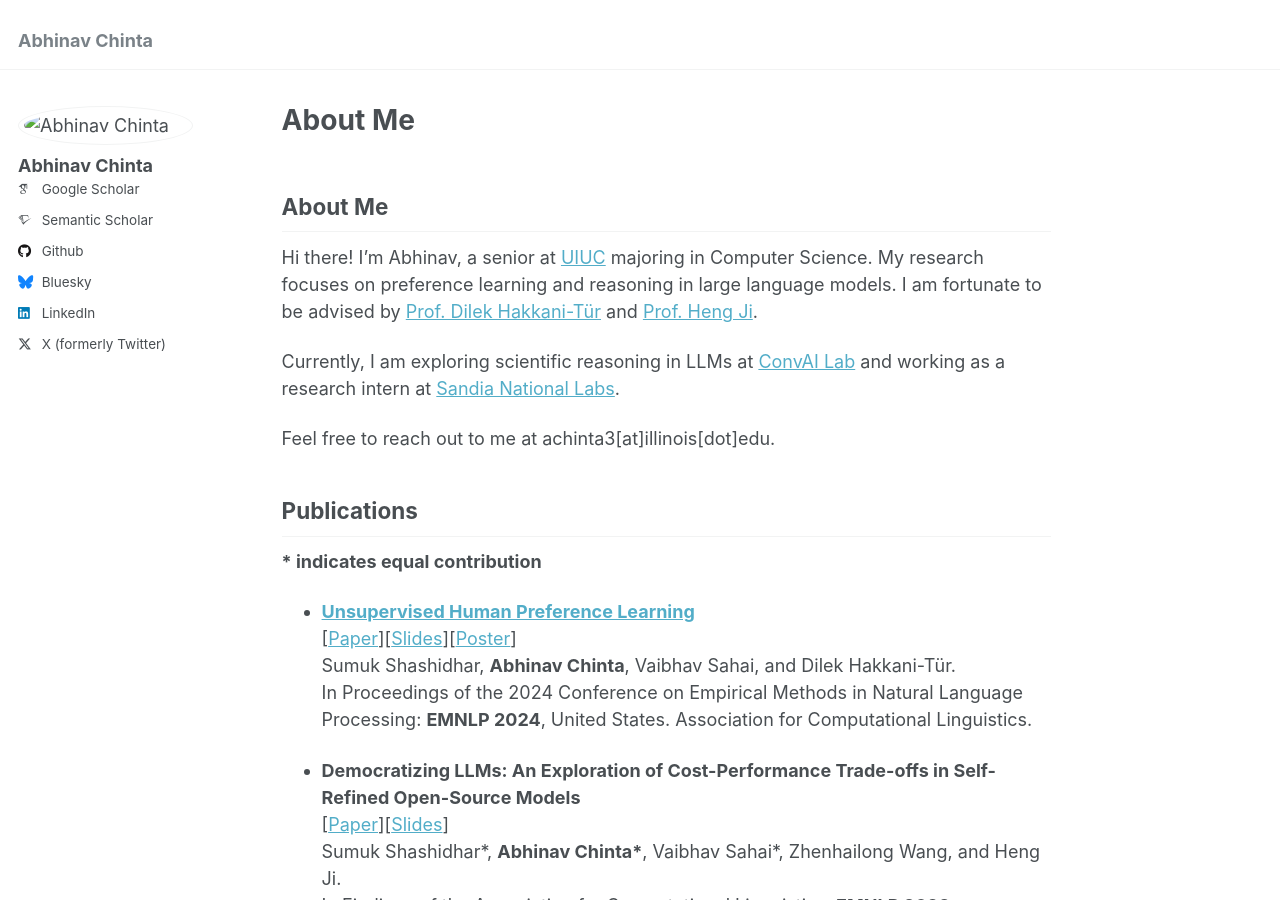
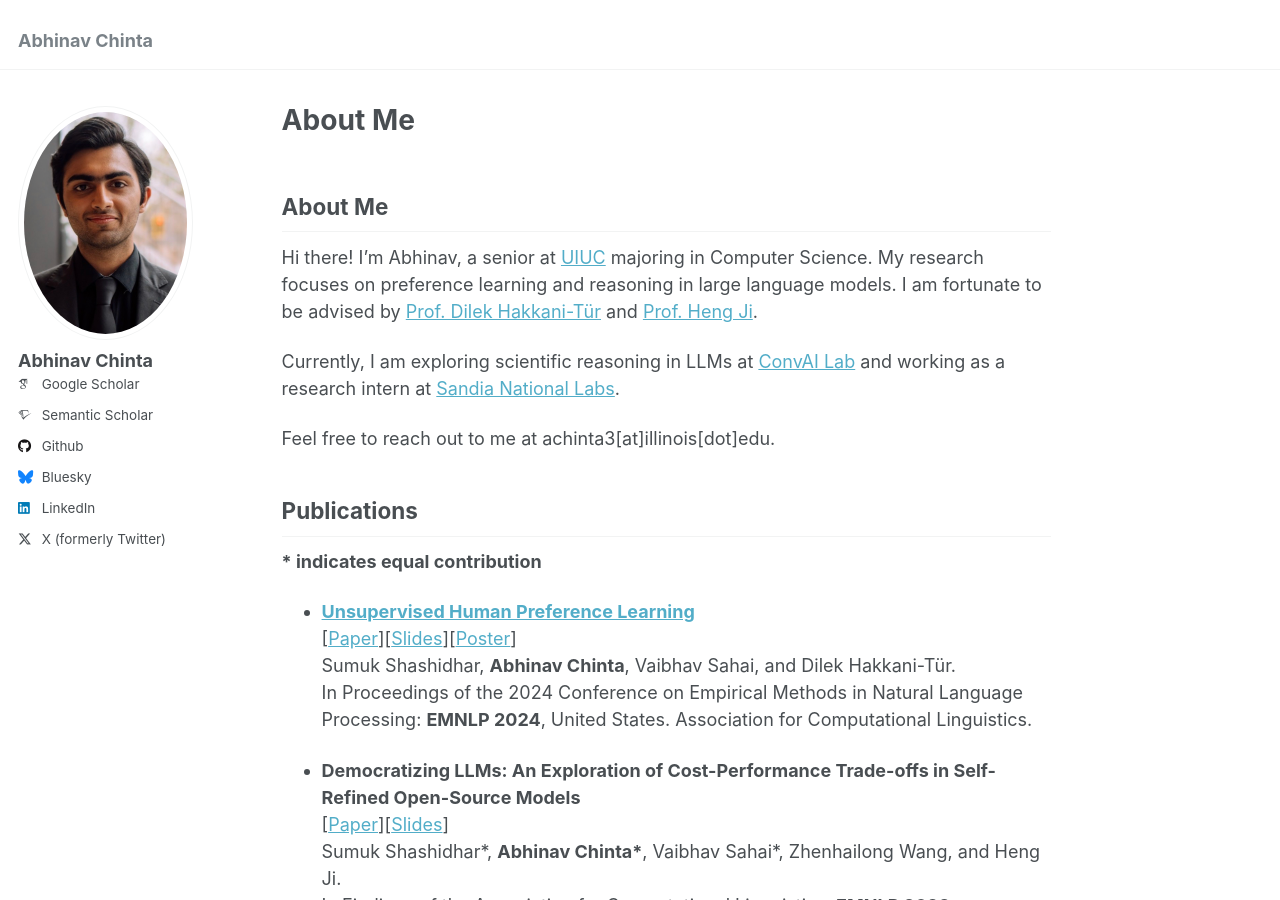
Before and after one commit to abhinav-chinta/abhinav-chinta.github.io, a Jekyll site: the page built from _pages/about.md, in a window 1280 px wide and 900 px high. Built offline with Jekyll 4.4.1, drawn with Linux system fonts in a browser that asks for light colours; some web fonts are replaced; our own code applies the rules of GitHub Pages for plain Markdown files.

Commit message:
path fix

```diff
--- a/_config.yml
+++ b/_config.yml
@@ -21,7 +21,7 @@ repository               : "abhinav-chinta/abhinav-chinta.github.io"
 #               Additional customization can be done by editing /_includes/author-profile.html
 author:
   # Biographic information
-  avatar           : "images/abhinav_profile.jpg"
+  avatar           : "abhinav_profile.jpg"
   name             : "Abhinav Chinta"
   pronouns         : # example: "she/her"
   bio              : # placeholder
```
